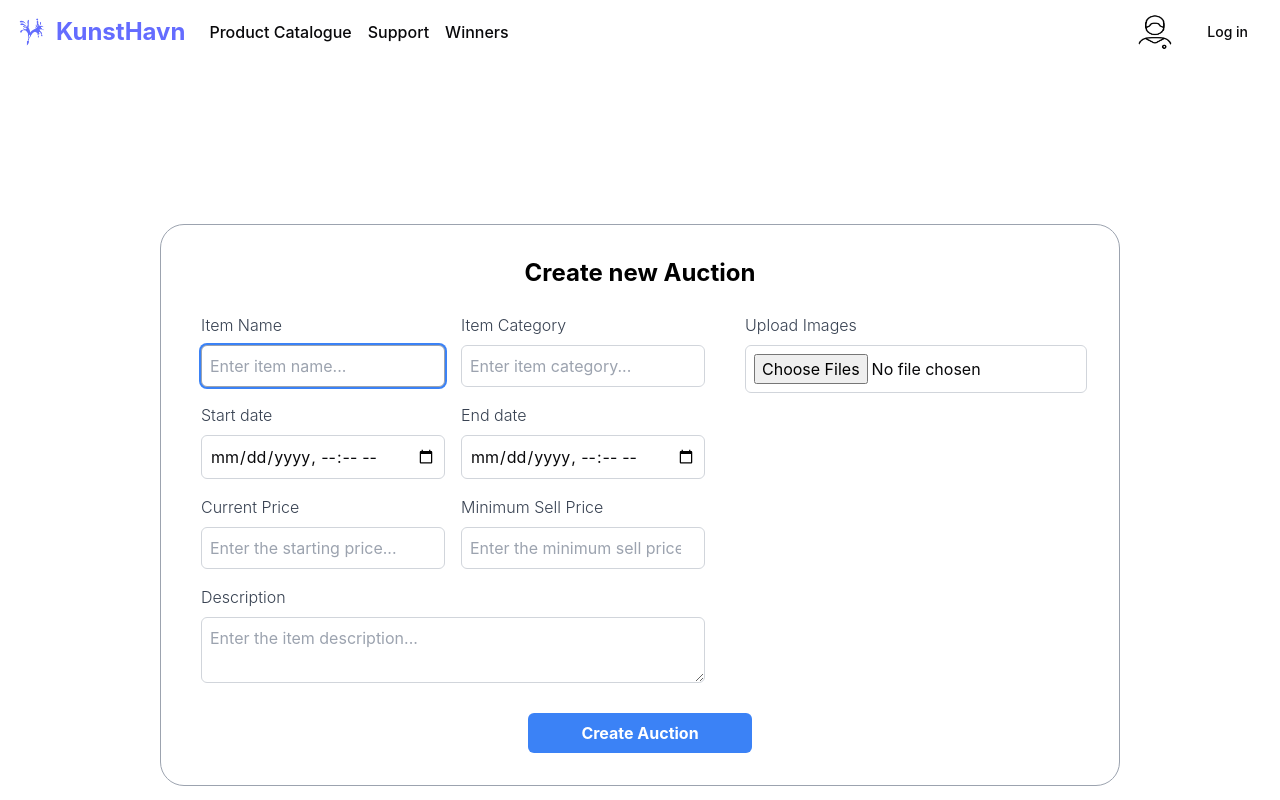
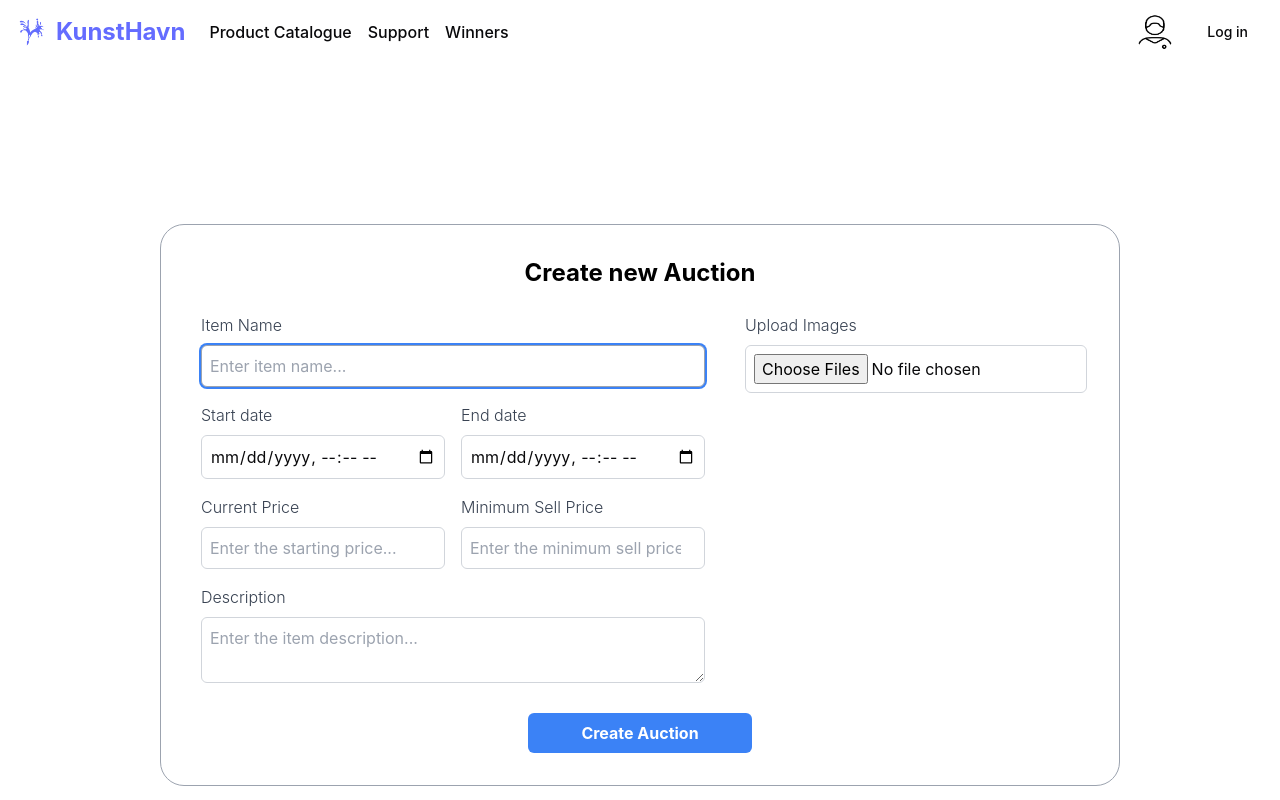
Before and after one commit to CDIO-gr-17/DevOps-fullstack, a React (Vite) app in the folder Frontend/: page /new-auction in a window 1280 px wide. Shown: the top 800 px of the page. Built offline with nearby package versions, Linux system fonts and the light colour scheme.

Commit message:
Fix typos and remove unused code

```diff
--- a/Frontend/src/views/newAuctionPage.tsx
+++ b/Frontend/src/views/newAuctionPage.tsx
@@ -9,7 +9,6 @@ function NewAuctionPage() {
   const [currentPrice, setMinPrice] = useState("");
   const [startDate, setStartDate] = useState("");
   const [endDate, setEndDate] = useState("");
-  const [itemCategory, setItemCategory] = useState("");
   const [images, setImages] = useState<File[]>([]);
   const [imagePreviews, setImagePreviews] = useState<string[]>([]);
   const [minStartDate, setMinStartDate] = useState("");
@@ -85,10 +84,8 @@ function NewAuctionPage() {
       description,
       currentPrice: parseFloat(currentPrice),
       minPrice: parseFloat(minPrice),
-      itemCategory,
       startDate: new Date(startDate),
       endDate: new Date(endDate),
-      image: images.toString(), // Skal med sikkerhed ændres så håndteringen af billeder er korrekt
     };
     try {
       const createdAuction = await createAuction(auction);
@@ -130,40 +127,6 @@ function NewAuctionPage() {
                   required
                   autoFocus
                 />
-              </div>
-
-              {/* Item category */}
-              <div className="flex-1 px-2">
-                <label
-                  className="flex text-gray-700 font-light mb-2"
-                  htmlFor="itemCategory"
-                >
-                  Item Category
-                </label>
-
-                <input
-                  id="itemCategory"
-                  value={itemCategory}
-                  onChange={(e) => setItemCategory(e.target.value)}
-                  className="w-full border border-gray-300 p-2 rounded focus:outline-none focus:ring-2 focus:ring-blue-500"
-                  placeholder="Enter item category..."
-                  required
-                />
-                {/*<select
-                  id="itemCategory"
-                  value={itemCategory}
-                  onChange={(e) => setItemCategory(e.target.value)}
-                  className="w-full border border-gray-300 p-2 rounded focus:outline-none focus:ring-2 focus:ring-blue-500"
-                  required
-                >
-                  <option value="" disabled></option>
-                  <option value="Electronics">Electronics</option>
-                  <option value="Clothing">Clothing</option>
-                  <option value="Books">Books</option>
-                  <option value="Furniture">Furniture</option>
-                  <option value="Other">Other</option>
-                </select>
-              */}
               </div>
             </div>
 
```
Also changed, not shown: Frontend/src/services/auctionService.ts (+2 -6 lines), 1 other file (tests, documents, lock files or other folders).
